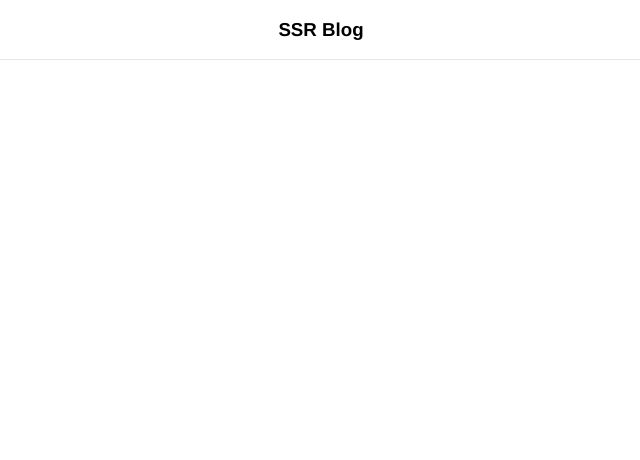
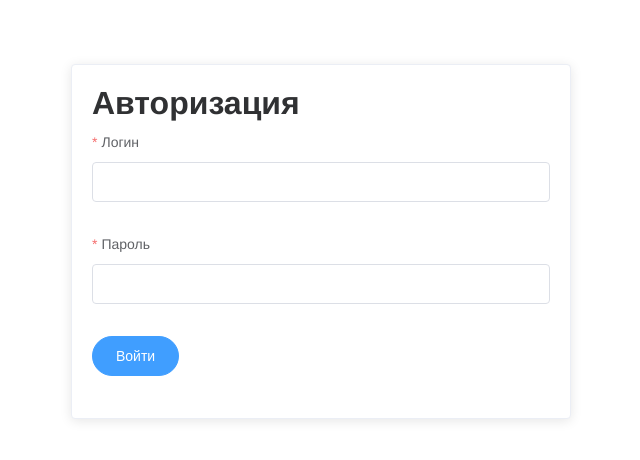
Before and after one commit to NoriX1/NuxtJS_Blog, a Nuxt app: page /admin/login in a window 1280 px wide. Before the commit this address had no page. Shown: the top 460 px of the page, without its empty margins (319-959 px from the left). Built offline with nearby package versions, Linux system fonts and the light colour scheme.

Commit message:
Авторизация и Деавторизация. mounted hook.

```diff
--- /dev/null
+++ b/layouts/empty.vue
@@ -0,0 +1,14 @@
+<template>
+  <div class="empty-layout">
+    <nuxt />
+  </div>
+</template>
+
+<style lang="scss" scoped>
+.empty-layout {
+  display: flex;
+  justify-content: center;
+  width: 100%;
+  padding-top: 4rem;
+}
+</style>
--- /dev/null
+++ b/middleware/admin-auth.js
@@ -0,0 +1,5 @@
+export default function ({ store, redirect }) {
+  if (!store.getters['auth/isAuthenticated']) {
+    redirect('/admin/login?message=login');
+  }
+}
--- a/pages/admin/create.vue
+++ b/pages/admin/create.vue
@@ -5,5 +5,6 @@
 <script>
 export default {
   layout: 'admin',
+  middleware: ['admin-auth'],
 };
 </script>
--- a/pages/admin/index.vue
+++ b/pages/admin/index.vue
@@ -5,5 +5,6 @@
 <script>
 export default {
   layout: 'admin',
+  middleware: ['admin-auth'],
 };
 </script>
--- a/pages/admin/list.vue
+++ b/pages/admin/list.vue
@@ -5,5 +5,6 @@
 <script>
 export default {
   layout: 'admin',
+  middleware: ['admin-auth'],
 };
 </script>
--- /dev/null
+++ b/pages/admin/login.vue
@@ -0,0 +1,94 @@
+<template>
+  <el-card shadow="always" :style="{ width: '500px' }">
+    <el-form
+      ref="form"
+      :model="controls"
+      :rules="rules"
+      @submit.native.prevent="onSubmit"
+    >
+      <h1>Авторизация</h1>
+      <el-form-item label="Логин" prop="login">
+        <el-input v-model.trim="controls.login" />
+      </el-form-item>
+      <div class="mb2">
+        <el-form-item label="Пароль" prop="password">
+          <el-input v-model="controls.password" type="password" />
+        </el-form-item>
+      </div>
+      <el-form-item>
+        <el-button type="primary" native-type="submit" :loading="loading" round
+          >Войти</el-button
+        >
+      </el-form-item>
+    </el-form>
+  </el-card>
+</template>
+
+<script>
+export default {
+  layout: 'empty',
+  data() {
+    return {
+      loading: false,
+      controls: {
+        login: '',
+        password: '',
+      },
+      rules: {
+        login: [
+          {
+            required: true,
+            message: 'Введите логин',
+            trigger: 'blur',
+          },
+        ],
+        password: [
+          {
+            required: true,
+            message: 'Введите пароль',
+            trigger: 'blur',
+          },
+          {
+            min: 6,
+            message: 'Пароль должен быть не менее 6 символов',
+            trigger: 'blur',
+          },
+        ],
+      },
+    };
+  },
+  mounted() {
+    const { message } = this.$route.query;
+
+    switch (message) {
+      case 'login':
+        this.$message.info('Необходимо пройти авторизацию');
+        break;
+      case 'logout':
+        this.$message.success('Вы успешно вышли из системы');
+        break;
+    }
+  },
+  methods: {
+    onSubmit() {
+      this.$refs.form.validate(async (valid) => {
+        if (valid) {
+          this.loading = true;
+
+          try {
+            const formData = {
+              login: this.controls.login,
+              password: this.controls.password,
+            };
+
+            await this.$store.dispatch('auth/login', formData);
+            this.$router.push('/admin');
+          } catch (e) {
+            this.loading = false;
+          }
+        }
+      });
+    },
+  },
+};
+</script>
--- a/pages/admin/logout.vue
+++ b/pages/admin/logout.vue
@@ -1,9 +1,14 @@
 <template>
-  <div>Logout</div>
+  <div>Выходим из пользователя</div>
 </template>
 
 <script>
 export default {
   layout: 'admin',
+  middleware: ['admin-auth'],
+  beforeCreate() {
+    this.$store.dispatch('auth/logout');
+    this.$router.push('/admin/login?message=logout');
+  },
 };
 </script>
--- a/pages/admin/user.vue
+++ b/pages/admin/user.vue
@@ -5,5 +5,6 @@
 <script>
 export default {
   layout: 'admin',
+  middleware: ['admin-auth'],
 };
 </script>
--- /dev/null
+++ b/store/auth.js
@@ -0,0 +1,33 @@
+export const state = () => ({
+  token: null,
+});
+
+export const mutations = {
+  setToken(state, token) {
+    state.token = token;
+  },
+  clearToken(state) {
+    state.token = null;
+  },
+};
+
+export const actions = {
+  async login({ commit, dispatch }, formData) {
+    const token = await new Promise((resolve) => {
+      setTimeout(() => resolve('mock-token'), 2000);
+    });
+    // dispatch вызывает именно actions
+    dispatch('setToken', token);
+  },
+  setToken({ commit }, token) {
+    // commit вызывает мутации (setToken в данном случае)
+    commit('setToken', token);
+  },
+  logout({ commit }) {
+    commit('clearToken');
+  },
+};
+
+export const getters = {
+  isAuthenticated: (state) => !!state.token,
+};
--- a/theme/index.scss
+++ b/theme/index.scss
@@ -29,3 +29,11 @@
 .page-leave-active {
   opacity: 0;
 }
+
+.mb {
+  margin-bottom: 1rem;
+}
+
+.mb2 {
+  margin-bottom: 2rem;
+}
```
Also changed, not shown: middleware/README.md (deleted), store/README.md (deleted).
